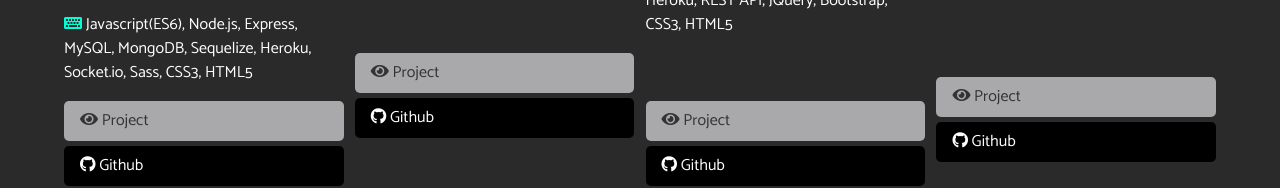
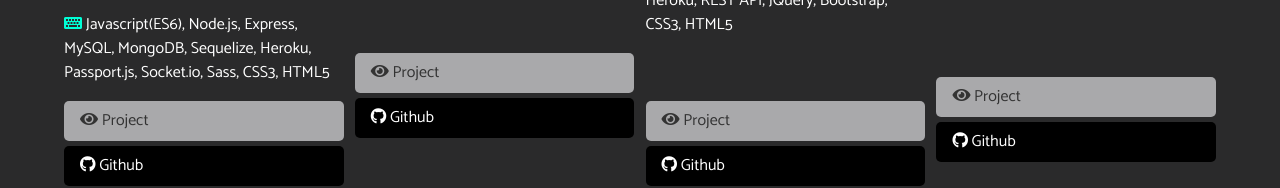
Before and after one commit to baronson11/professional_portfolio, a website: page public/projects.html in a window 1280 px wide. Shown: the part 778-966 px from the top of the page. Drawn offline with Linux system fonts and the light colour scheme.

Commit message:
edit made

```diff
--- a/public/projects.html
+++ b/public/projects.html
@@ -60,7 +60,7 @@
           <!-- Project Description -->
           <h4><i class="fas fa-tag text-secondary"></i> PennyFul</h4>
           <p><i class="fas fa-info-circle text-secondary"></i> A budget management, full-stack web application that helps users keep better track of their spending habits. Includes user authentication and authorization, CRUD operations, live community chat, database design, REST API development and more.</p>
-          <p><i class="fas fa-keyboard text-secondary"></i> Javascript(ES6), Node.js, Express, MySQL, MongoDB, Sequelize, Heroku, Socket.io, Sass, CSS3, HTML5</p>
+          <p><i class="fas fa-keyboard text-secondary"></i> Javascript(ES6), Node.js, Express, MySQL, MongoDB, Sequelize, Heroku, Passport.js, Socket.io, Sass, CSS3, HTML5</p>
           <!-- Project Links -->
           <a href="#" class="btn-light">
             <i class="fas fa-eye"></i> Project
```
